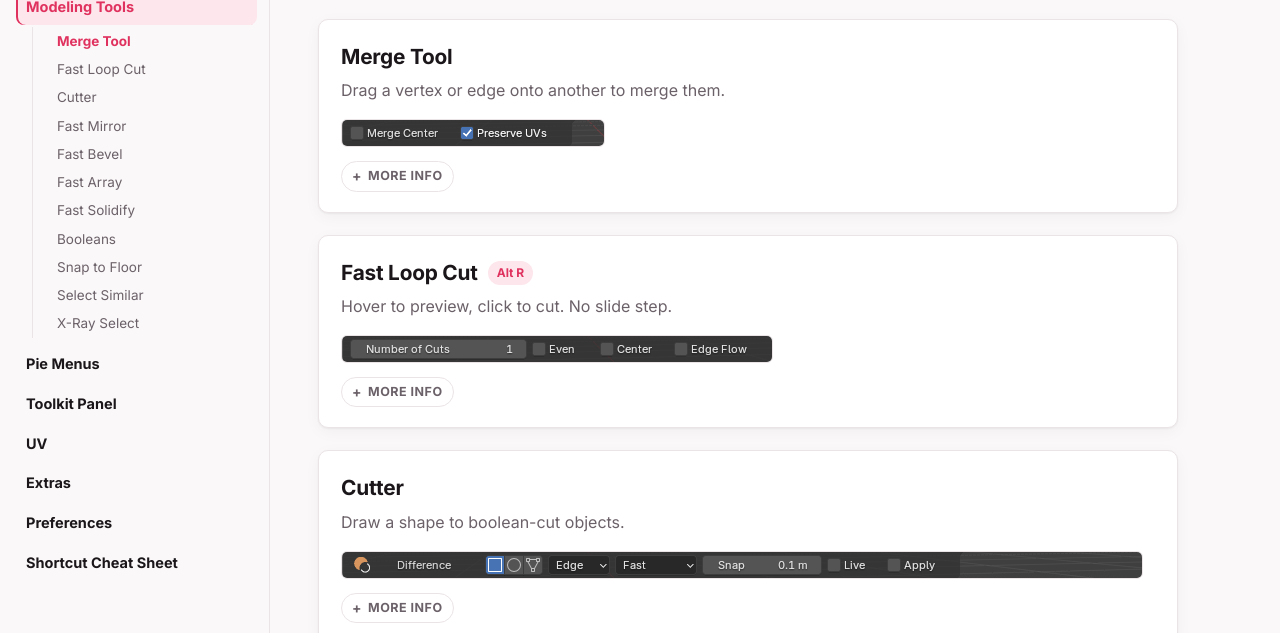
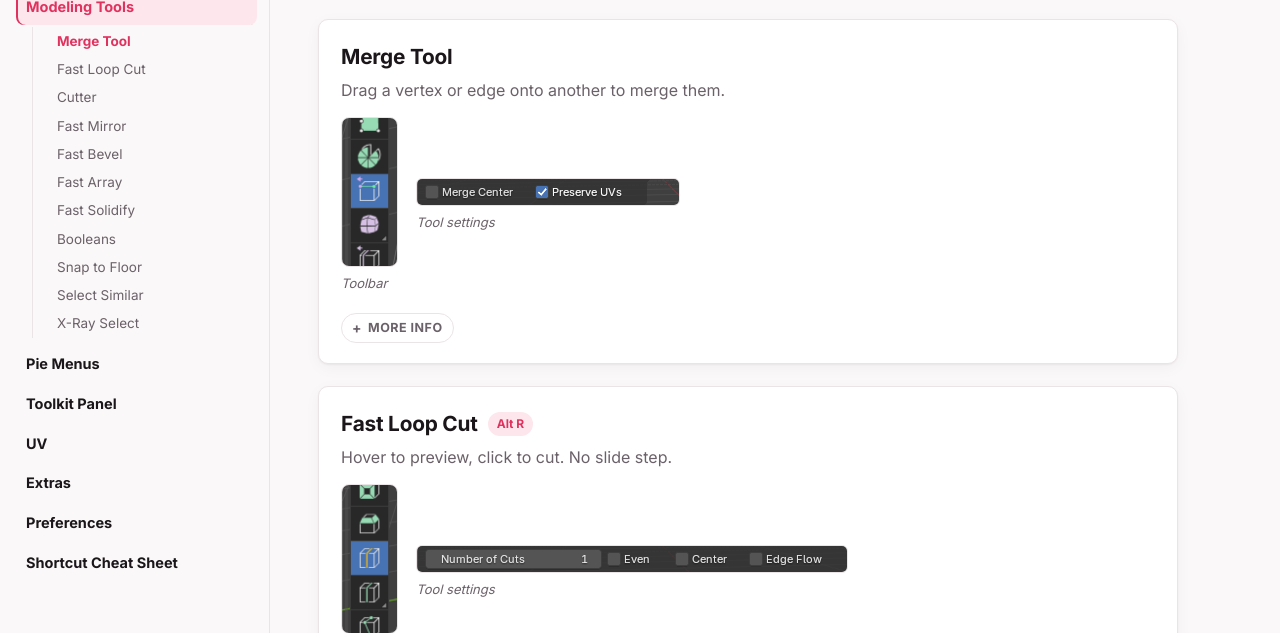
Before and after one commit to Dangry98/Key-Ops-Toolkit, a plain HTML site: page modeling-tools.html in a window 1280 px wide. Shown: the part 167-800 px from the top of the page. Drawn offline with Linux system fonts and the light colour scheme.

Commit message:
Docs: show toolbar icons for Merge Tool, Fast Loop Cut and Cutter
Co-Authored-By: Claude Opus 5.5 <noreply@anthropic.com>

```diff
--- a/assets/site.css
+++ b/assets/site.css
@@ -300,3 +300,6 @@ footer.site-footer { margin-top: 48px; padding-top: 18px; border-top: 1px solid
 .feature .details .where { font-style: normal; font-size: 12.5px; color: var(--muted); margin: 0 0 8px; }
 .feature .feature-head { margin-bottom: 0; }
 .feature .tagline { color: var(--muted); }
+.media-row.tool-shots { align-items: center; gap: 18px; }
+.media-row.tool-shots > .media { flex: 0 1 auto; margin: 12px 0 4px; }
+.media-row.tool-shots > .media:first-child img { max-height: 150px; }
--- a/modeling-tools.html
+++ b/modeling-tools.html
@@ -25,21 +25,21 @@
 <section class="feature" id="merge-tool">
   <div class="feature-head"><h2>Merge Tool</h2></div>
   <p class="tagline">Drag a vertex or edge onto another to merge them.</p>
-  <figure class="media ui strip"><img src="assets/shots/merge-tool-header.png" alt="Merge Tool options in the tool header" loading="lazy"></figure>
+  <div class="media-row tool-shots"><figure class="media ui"><img src="assets/shots/merge-tool-icon.png" alt="Merge Tool in the toolbar" loading="lazy"><figcaption>Toolbar</figcaption></figure><figure class="media ui strip"><img src="assets/shots/merge-tool-header.png" alt="Merge Tool options in the tool header" loading="lazy"><figcaption>Tool settings</figcaption></figure></div>
   <details class="details"><summary>More info</summary><p class="where">Toolbar · Edit Mode</p><div class="table-wrap"><table><tr><th>Input</th><th>Action</th></tr><tr><td><kbd>LMB</kbd> drag</td><td>Drag from source to target</td></tr><tr><td><kbd>C</kbd></td><td>Toggle merge at center</td></tr><tr><td><kbd>RMB</kbd> / <kbd>Esc</kbd></td><td>Cancel</td></tr></table></div><p class="pref">Toggle in preferences: <b>Merge Tool</b></p></details>
 </section>
 
 <section class="feature" id="fast-loop-cut">
   <div class="feature-head"><h2>Fast Loop Cut</h2><span class="badge key">Alt R</span></div>
   <p class="tagline">Hover to preview, click to cut. No slide step.</p>
-  <figure class="media ui strip"><img src="assets/shots/fast-loop-cut-header.png" alt="Fast Loop Cut options in the tool header" loading="lazy"></figure>
+  <div class="media-row tool-shots"><figure class="media ui"><img src="assets/shots/fast-loop-cut-icon.png" alt="Fast Loop Cut in the toolbar" loading="lazy"><figcaption>Toolbar</figcaption></figure><figure class="media ui strip"><img src="assets/shots/fast-loop-cut-header.png" alt="Fast Loop Cut options in the tool header" loading="lazy"><figcaption>Tool settings</figcaption></figure></div>
   <details class="details"><summary>More info</summary><p class="where">Toolbar</p><div class="table-wrap"><table><tr><th>Input</th><th>Action</th></tr><tr><td><kbd>Scroll</kbd> / <kbd>+</kbd> <kbd>-</kbd></td><td>Number of cuts</td></tr><tr><td><kbd>E</kbd> / hold <kbd>Alt</kbd></td><td>Even</td></tr><tr><td><kbd>C</kbd> / hold <kbd>Shift</kbd></td><td>Center</td></tr><tr><td><kbd>F</kbd> / hold <kbd>Ctrl</kbd></td><td>Edge Flow</td></tr></table></div><p class="pref">Toggle in preferences: <b>Fast Loop Cut</b></p></details>
 </section>
 
 <section class="feature" id="cutter">
   <div class="feature-head"><h2>Cutter</h2></div>
   <p class="tagline">Draw a shape to boolean-cut objects.</p>
-  <figure class="media ui strip"><img src="assets/shots/cutter-header.png" alt="Cutter options in the tool header" loading="lazy"></figure>
+  <div class="media-row tool-shots"><figure class="media ui"><img src="assets/shots/cutter-icon.png" alt="Cutter in the toolbar" loading="lazy"><figcaption>Toolbar</figcaption></figure><figure class="media ui strip"><img src="assets/shots/cutter-header.png" alt="Cutter options in the tool header" loading="lazy"><figcaption>Tool settings</figcaption></figure></div>
   <details class="details"><summary>More info</summary><p class="where">Toolbar · Object Mode</p><div class="table-wrap"><table><tr><th>Input</th><th>Action</th></tr><tr><td><kbd>LMB</kbd> drag</td><td>Draw the shape</td></tr><tr><td><kbd>B</kbd> <kbd>C</kbd> <kbd>N</kbd></td><td>Box / Circle / Ngon</td></tr><tr><td>Hold <kbd>Shift</kbd></td><td>Swap box and circle</td></tr><tr><td>Hold <kbd>Ctrl</kbd></td><td>Snap</td></tr><tr><td><kbd>1</kbd>–<kbd>4</kbd></td><td>Difference / Union / Intersect / Slice</td></tr><tr><td><kbd>Scroll</kbd></td><td>Circle segments</td></tr></table></div><p>The boolean is only added when you release, so drawing stays fast on heavy meshes.</p><p class="pref">Toggle in preferences: <b>Cutter</b></p></details>
 </section>
 
```
Also changed, not shown: assets/shots/cutter-icon.png (added), assets/shots/fast-loop-cut-icon.png (added), assets/shots/merge-tool-icon.png (added).
